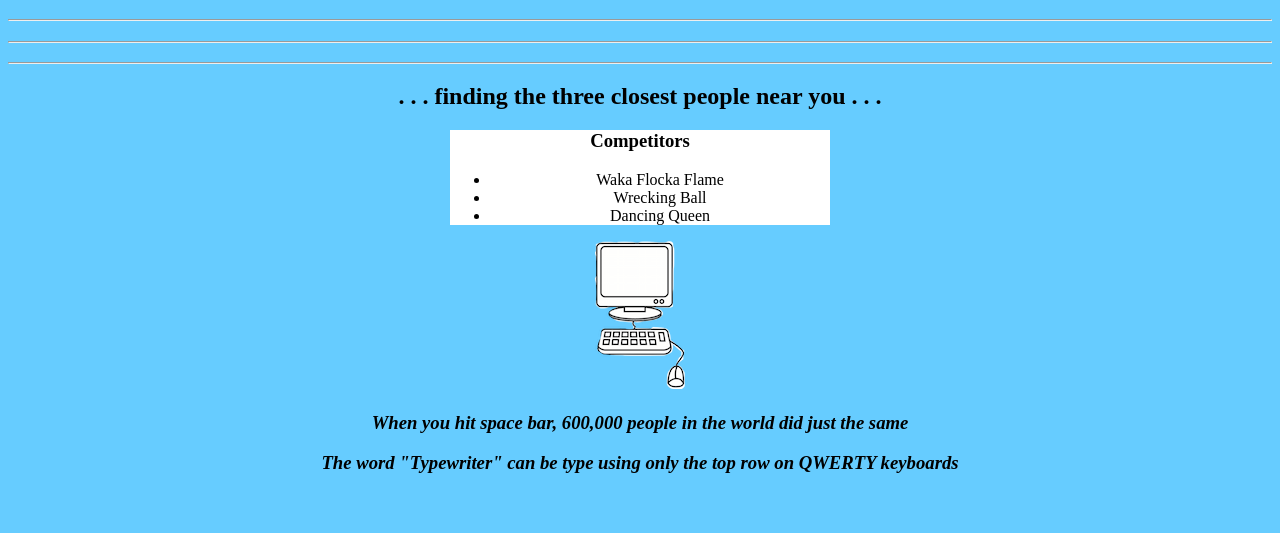
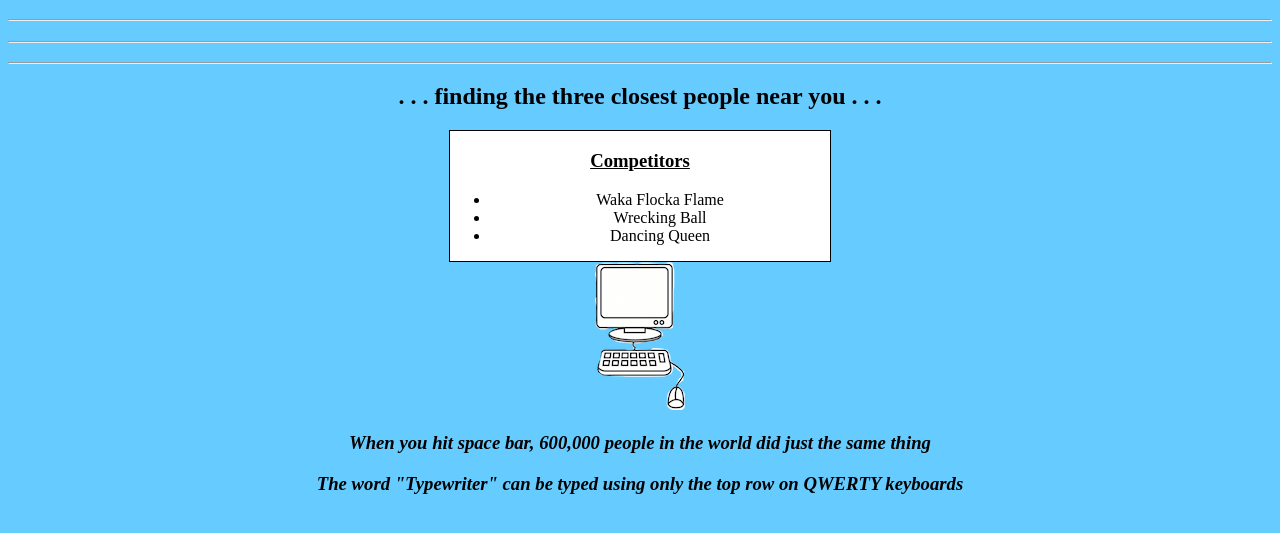
Before and after one commit to BookBytes/comp20-s2017-team16, a plain HTML site: page lobby.html in a window 1280 px wide. Shown: the part 61-594 px from the top of the page. Drawn offline with nearby package versions, Linux system fonts and the light colour scheme.

Commit message:
Updates to lobby html and js

```diff
--- a/assets/js/lobby.js
+++ b/assets/js/lobby.js
@@ -6,7 +6,7 @@ This file will be in charge of the following three things:
 their usernames in the box
 
 */
-var list = ['Harry Potter', 'Mystery','Fantasy', 'Romance', 'Horror', 'Comedy' ];
+var list = ['Harry Potter', 'Spongebob', 'Mystery','Fantasy', 'Romance', 'Horror', 'Comedy' ];
 
 function getUsername()
 {
@@ -25,5 +25,5 @@ function putUsername(username)
 function randomize()
 {
 	var item = list[Math.floor(Math.random()*list.length)];
-	document.getElementByID("theme").innerHTML += 'Your game is randomly chosen to be ' + item + 'themed.';
+	document.getElementByID("theme").innerHTML += 'Your game is randomly chosen to be ' + item + '-themed.';
 }
--- a/lobby.html
+++ b/lobby.html
@@ -24,13 +24,12 @@ Once found, redirect to round
 
 		<hr>
 		<h3><div id="theme"></div></h3>
-		<!--when the back-end is created, the word horror should actually
-		be randomized from a list of themes-->
+
 		<hr>
 
 		<h2>. . . finding the three closest people near you . . .</h2>
 		<div class="boxed">
-			<h3>Competitors</h3>
+			<h3><u>Competitors</u></h3>
 			<ul>
 				<li>Waka Flocka Flame</li>
 				<li>Wrecking Ball</li>
@@ -45,9 +44,9 @@ Once found, redirect to round
 	<div class="quotes">
 		<div class="computer"><img src="assets/img/computer.png"></div>
 		<h3><i>
-		<p>When you hit space bar, 600,000 people in the world did just the same
+		<p>When you hit space bar, 600,000 people in the world did just the same thing
 		</p>
-		<p>The word "Typewriter" can be type using only the top row on QWERTY
+		<p>The word "Typewriter" can be typed using only the top row on QWERTY
 		keyboards</p>
 		</i></h3>
 
--- a/styles/lobby.css
+++ b/styles/lobby.css
@@ -27,6 +27,7 @@ h1 {
     width:30%;
     position:relative;
     display:block;
+    border-style: solid;
 
 }
 
```
